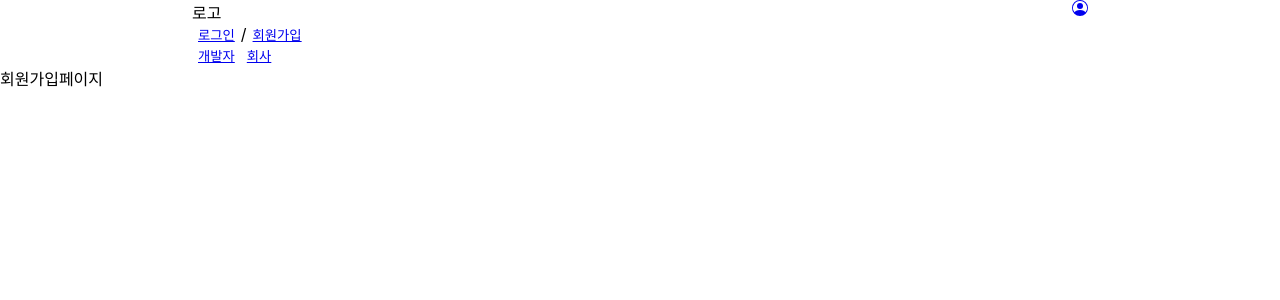
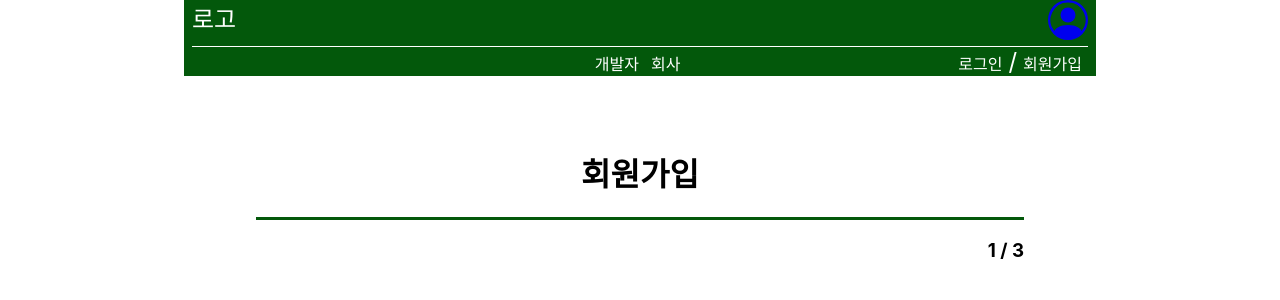
Before and after one commit to CCT-FP/Front_end, a React (Create React App) app in the folder cct_fe/: page /joinpage in a window 1280 px wide. Shown: the top 300 px of the page. Built offline with nearby package versions, Linux system fonts and the light colour scheme.

Commit message:
헤더바 거의 완성

```diff
--- a/cct_fe/src/components/Headerbar.js
+++ b/cct_fe/src/components/Headerbar.js
@@ -12,18 +12,18 @@ export default function Headerbar(){
                         로고
                         {/*로고이미지 backgrondimg로 할듯 아니면 그냥 글씨*/}
                     </div>
-                    <div className="headerbar-mypage"><Link to={'/mypage'}><BsPersonCircle/></Link></div>
+                    <div className="headerbar-mypage"><Link  className="link" to={'/mypage'}><BsPersonCircle size={40}/></Link></div>
                 </header>
                 <div className="headerbar-navigation">
-                    <div>
+                    <div className="headerbar-navigation__box">
+                        <div className="headerbar-navigation__navigationbtn">
+                            <button className="headerbtn headerbar-navigation__navigationbtn--freelancer"><Link className="navigationlink" to={'/freelancerpage'}>개발자</Link></button>
+                            <button className="headerbtn headerbar-navigation__navigationbtn--company"><Link className="navigationlink" to={'/'}>회사</Link></button>
+                        </div>
                         <div className="headerbar-navigation__signbox">
-                            <button className="headerbtn headerbar-navigation__loginbtn"><Link to={'/loginpage'}>로그인</Link></button>
+                            <button className="headerbtn headerbar-navigation__loginbtn"><Link className="navigationlink" to={'/loginpage'}>로그인</Link></button>
                             /
-                            <button className="headerbtn headerbar-navigation__joinbtn"><Link to={'/joinpage'}>회원가입</Link></button>
-                        </div>
-                        <div className="headerbar-navigation__navigationbtn">
-                            <button className="headerbtn headerbar-navigation__navigationbtn--freelancer"><Link to={'/freelancerpage'}>개발자</Link></button>
-                            <button className="headerbtn headerbar-navigation__navigationbtn--company"><Link to={'/'}>회사</Link></button>
+                            <button className="headerbtn headerbar-navigation__joinbtn"><Link className="navigationlink" to={'/joinpage'}>회원가입</Link></button>
                         </div>
                     </div>
                 </div>
--- a/cct_fe/src/css/Headerbar.css
+++ b/cct_fe/src/css/Headerbar.css
@@ -1,20 +1,38 @@
 .headerbar{
     display: flex;
     flex-direction: column;
+    width: 70vw;
     justify-content: space-between;
     align-items: center;
+    background-color:#03580B;
+    color : white;
+    font-size: 1.5rem;
+    padding: 0 0.5rem 0 0.5rem;
+    position: fixed;
 }
 .headerbar-header{
     display: flex;
     justify-content: space-between;
     width: 70vw;
+    border-bottom: 1px solid white;
 }
 .headerbtn{
-    background-color: white;
+    background-color: #03580B;
     border: none;
 }
+.navigationlink{
+    text-decoration: none;
+    color: white;
+    font-size: 1rem;
+}
+
 .headerbar-navigation{
     display: flex;
     width: 70vw;
+    justify-content:end;
+}
+.headerbar-navigation__box{
+    display: flex;
+    width: 39vw;
     justify-content: space-between;
 }
--- /dev/null
+++ b/cct_fe/src/css/Joinpage.css
@@ -0,0 +1,20 @@
+.joinbox{
+    margin-top: 10vw;
+    display: flex;
+    flex-direction: column;
+}
+.joinbox-titlebox{
+    width: 60vw;
+    border-bottom: 3px solid #03580B;
+    display: flex;
+    justify-content: center;
+    align-items: center;
+}
+.joinbox-countbox{
+    width: 60vw;
+    display: flex;
+    justify-content: end;
+}
+.countbox__countpage{
+
+}
--- a/cct_fe/src/css/index.css
+++ b/cct_fe/src/css/index.css
@@ -11,3 +11,8 @@ code {
   font-family: source-code-pro, Menlo, Monaco, Consolas, 'Courier New',
     monospace;
 }
+#root{
+  display: flex;
+  flex-direction: column;
+  align-items: center;
+}
--- a/cct_fe/src/pages/Joinpage.js
+++ b/cct_fe/src/pages/Joinpage.js
@@ -1,9 +1,15 @@
 import React from "react";
+import '../css/Joinpage.css'
 
 export default function Joinpage () {
     return(
-        <>
-            회원가입페이지
-        </>
+        <div className="joinbox">
+            <div className="joinbox-titlebox">
+                <h1 className="joinbox-titlebox__title">회원가입</h1>
+            </div>
+            <div className="joinbox-countbox">
+                <h3 className="joinbox-countbox__countpage">1 / 3</h3>
+            </div>
+        </div>
     )
 }
--- a/cct_fe/src/pages/Loginpage.js
+++ b/cct_fe/src/pages/Loginpage.js
@@ -1,6 +1,6 @@
 import React from "react";
 
-export default function() {
+export default function Loginpage() {
     return (
         <>
             로그인 페이지
```
Also changed, not shown: cct_fe/src/pages/Userinfo.js (added, +9 -0 lines).
